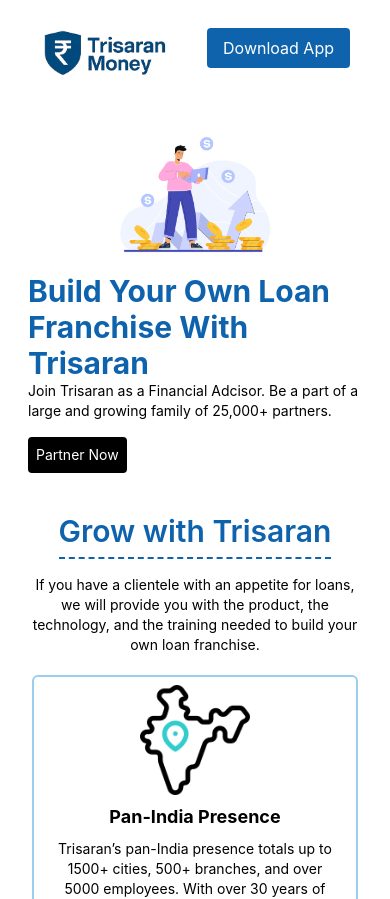
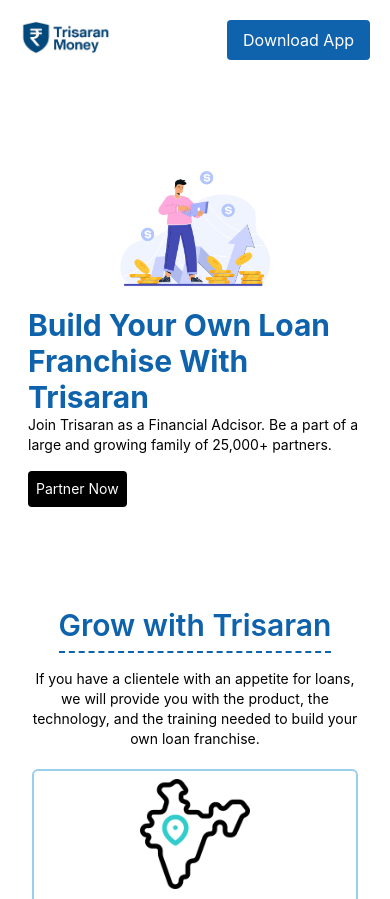
Before and after one commit to Akaashspecs/trisaran, a React (Vite) app: page / in a window 390 px wide. Shown: the top 899 px of the page. Built offline with nearby package versions, Linux system fonts and the light colour scheme.

Commit message:
logo implemented

```diff
--- a/src/Header.jsx
+++ b/src/Header.jsx
@@ -1,7 +1,7 @@
 const Header = () => {
   return (
-    <div className="flex py-7 justify-between px-10 ">
-      <img src="/Trisaran_Money.webp" className="h-[50px]" />
+    <div className="flex py-5 sm:py-7 justify-between px-5 md:px-10 ">
+      <img src="/Trisaran_Money.webp" className="h-[35px] sm:h-[50px]" />
 
       <div className="bg-[#0f63ac] px-4 rounded-sm py-2 text-white cursor-pointer h-fit">
         Download App
--- a/src/Intro.jsx
+++ b/src/Intro.jsx
@@ -1,6 +1,6 @@
 const Intro = () => {
   return (
-    <div className="w-full  flex justify-center ">
+    <div className="py-[60px] sm:h-full  flex justify-center ">
       <div className="h-full  px-7 md:px-15 flex flex-col-reverse sm:flex-row items-center max-w-[1200px] justify-center">
         <div>
           <h2 className="text-3xl  md:text-4xl lg:5xl font-bold text-[#0f63ac]">
```
